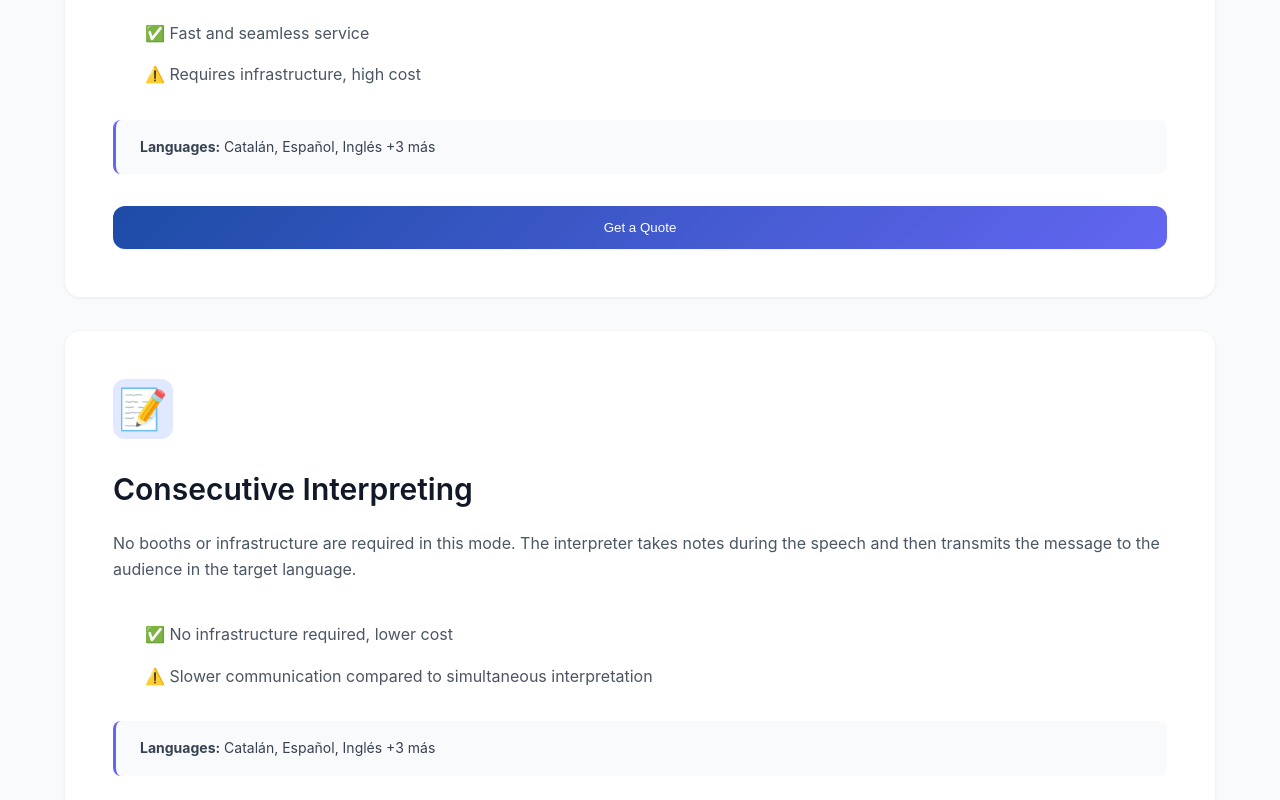
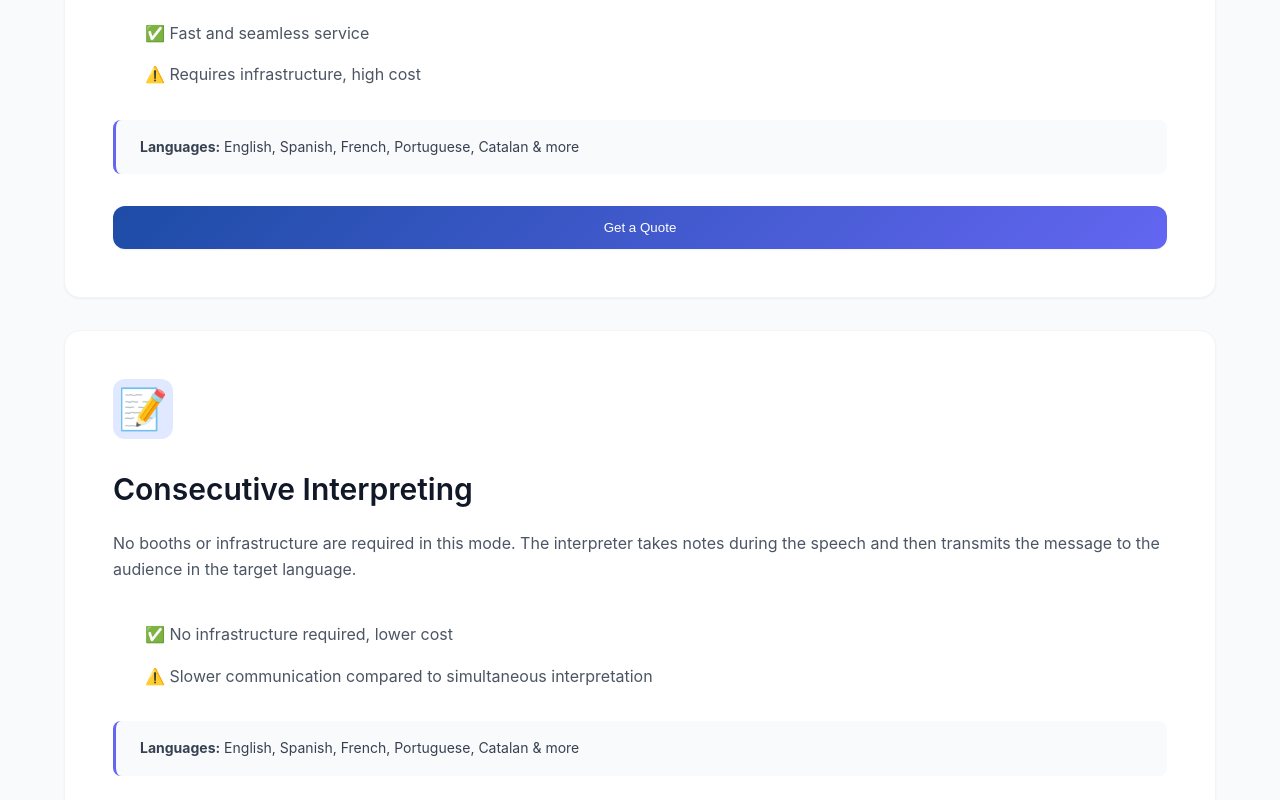
Before and after one commit to davidroman-hub/xavi-portfolio, a React (Create React App) app: page / in a window 1280 px wide. Shown: the part 8480-9280 px from the top of the page. Built offline with nearby package versions, Linux system fonts and the light colour scheme.

Commit message:
change minnor stuff

```diff
--- a/src/components/Services.tsx
+++ b/src/components/Services.tsx
@@ -356,9 +356,10 @@ const Services = () => {
                       <strong>
                         {t("services.interpretation.languages", "Idiomas")}:
                       </strong>{" "}
-                      {mode.languages.slice(0, 3).join(", ")}
-                      {mode.languages.length > 3 &&
-                        ` +${mode.languages.length - 3} más`}
+                      {t(
+                        "services.interpretation.languagesList",
+                        "español, inglés, francés, portugués, catalán y más"
+                      )}
                     </div>
 
                     <button
--- a/src/locales/en/common.json
+++ b/src/locales/en/common.json
@@ -116,6 +116,7 @@
       "modesSubtitle": "Choose the mode that best suits your needs",
       "multilingualAvailable": "Multilingual available",
       "languages": "Languages",
+      "languagesList": "English, Spanish, French, Portuguese, Catalan & more",
       "modes": {
         "simultaneous": {
           "name": "Simultaneous Interpreting",
--- a/src/locales/es/common.json
+++ b/src/locales/es/common.json
@@ -119,6 +119,7 @@
       "modesSubtitle": "Elige el modo que mejor se adapte a tus necesidades",
       "multilingualAvailable": "Multilingüe disponible",
       "languages": "Idiomas",
+      "languagesList": "español, inglés, francés, portugués, catalán y más",
       "modes": {
         "simultaneous": {
           "name": "Simultánea",
--- a/src/locales/fr/common.json
+++ b/src/locales/fr/common.json
@@ -48,6 +48,7 @@
       "modesSubtitle": "Choisissez le mode qui convient le mieux à vos besoins",
       "multilingualAvailable": "Multilingue disponible",
       "languages": "Langues",
+      "languagesList": "anglais, espagnol, français, portugais, catalan et plus",
       "modes": {
         "simultaneous": {
           "name": "Simultanée",
--- a/src/locales/pt/common.json
+++ b/src/locales/pt/common.json
@@ -118,6 +118,7 @@
       "modesSubtitle": "Escolha a modalidade que melhor se adapta às suas necessidades",
       "multilingualAvailable": "Multilíngue disponível",
       "languages": "Idiomas",
+      "languagesList": "inglês, espanhol, francês, português, catalão e mais",
       "modes": {
         "simultaneous": {
           "name": "Simultânea",
```
